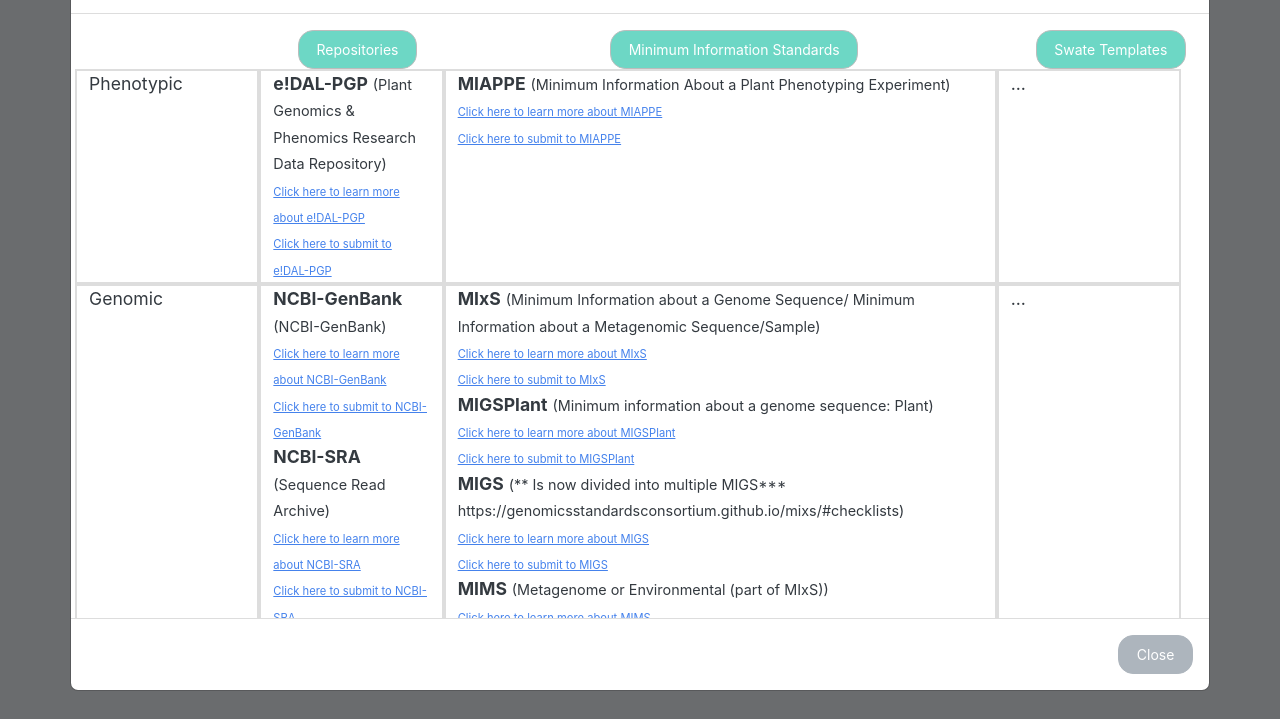
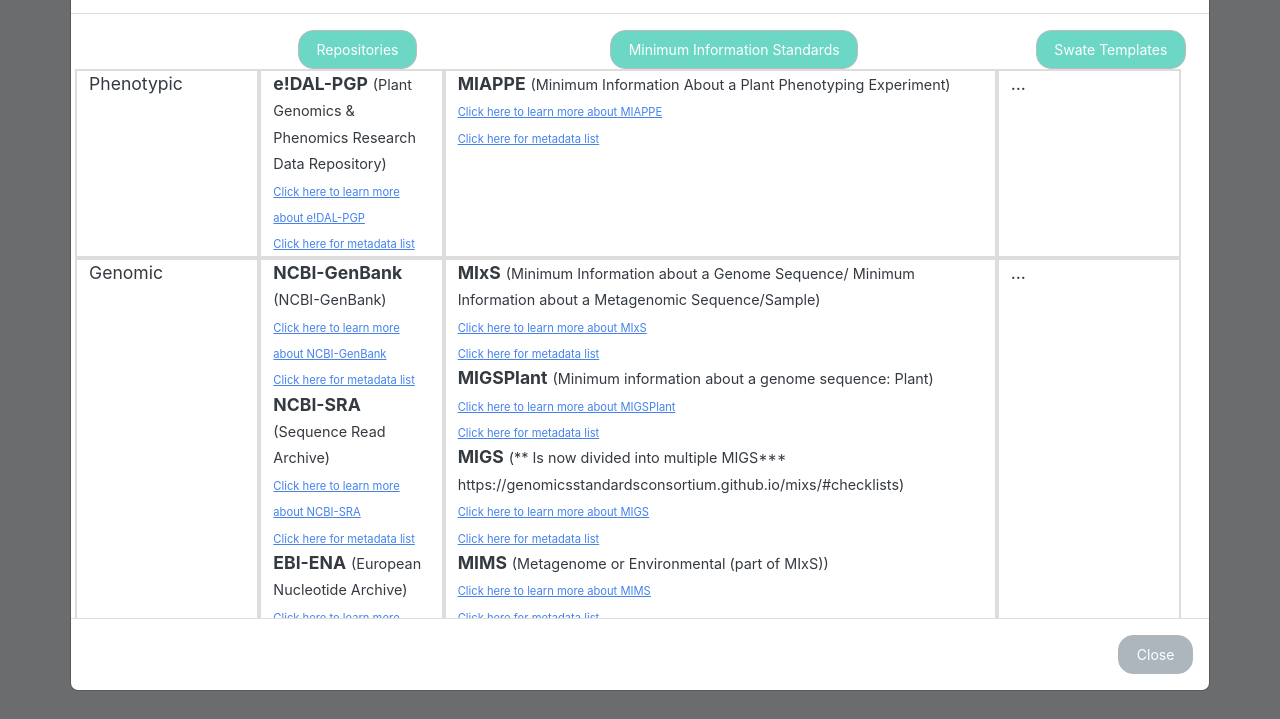
Before and after one commit to nfdi4plants/metadataquiz, a plain HTML site: page index.html in a window 1280 px wide. Both pictures are taken after a click on the button "Get Metadata Completeness Suggestions". Shown: the part 81-800 px from the top of the page. Drawn offline with Linux system fonts and the light colour scheme.

Commit message:
update link

```diff
--- a/index.html
+++ b/index.html
@@ -271,14 +271,12 @@
                   case "Repository":
                     repoText[loc] += ("<b>"+element.acronym + "</b> <span class='description'>("+element.description +
                     ")</span><br><a href='"+element.link +"' class='smallRef'> Click here to learn more about "+
-                      element.acronym +"</a> <br> <a href='"+element.submission +"' class='smallRef'> Click here to submit to "
-                    +element.acronym +"</a><br>");
+                      element.acronym +"</a> <br> <a href='"+element.submission +"' class='smallRef'> Click here for metadata list </a><br>");
                   break;
                   case "Minimum Information standards":
                    misText[loc] +=   ("<b>"+element.acronym + "</b> <span class='description'>("+element.description +
                    ")</span><br><a href='"+element.link +"' class='smallRef'> Click here to learn more about "
-                    +element.acronym +"</a> <br> <a href='"+element.submission +"' class='smallRef'> Click here to submit to "
-                    +element.acronym +"</a><br>");
+                    +element.acronym +"</a> <br> <a href='"+element.submission +"' class='smallRef'> Click here for metadata list </a><br>");
                    break;
                 }
 
```
